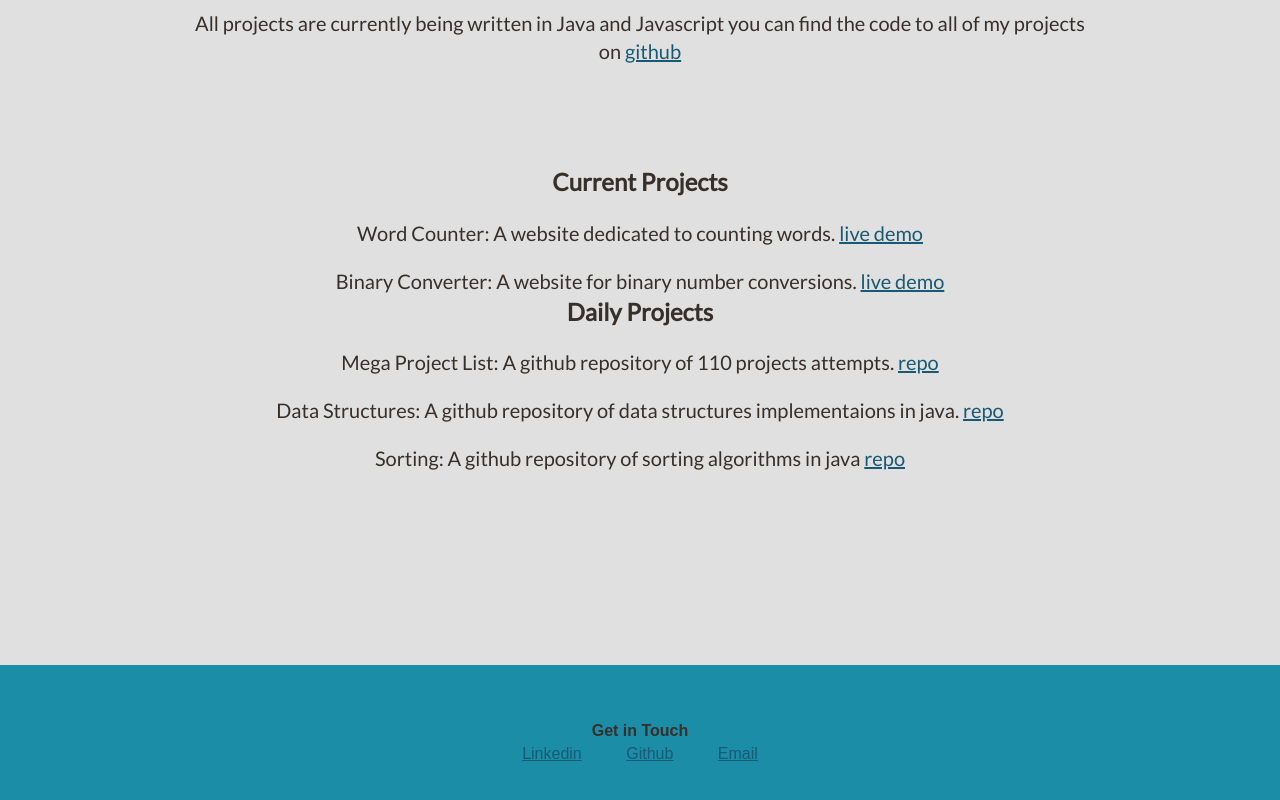
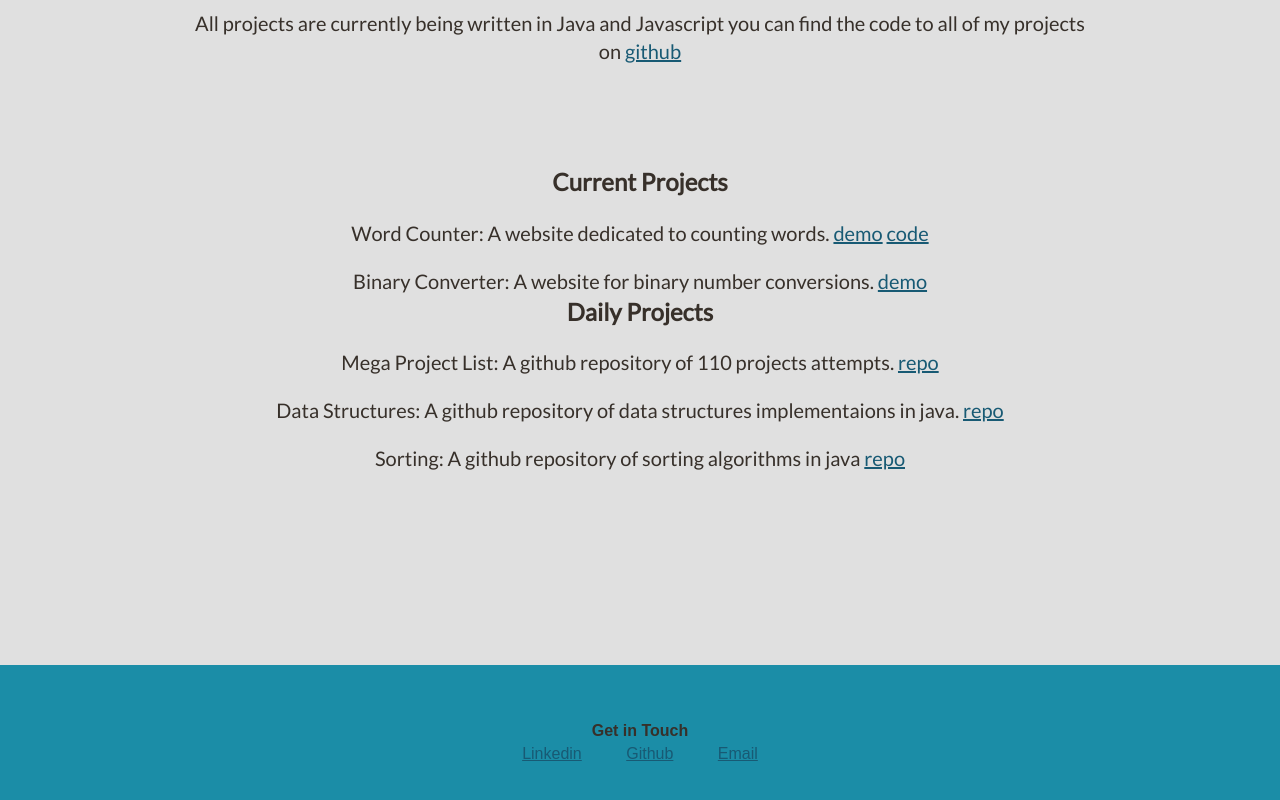
Before and after one commit to chrisdarling/chrisdarling.github.io, a plain HTML site: page index.html in a window 1280 px wide. Shown: the part 1232-2032 px from the top of the page. Drawn offline with Linux system fonts and the light colour scheme.

Commit message:
Update index.html

```diff
--- a/index.html
+++ b/index.html
@@ -54,8 +54,9 @@
 				      <section class="project-list">
 				      		<h2>Current Projects</h2>
 				      		<ul>
-				  				<li>Word Counter: A website dedicated to counting words. <a href="WordCounter/word-counter.html">live demo</a></li>
-				      			<li>Binary Converter: A website for binary number conversions. <a href="BinayToDecimal/binary-converter.html">live demo</a></li>
+				  				<li>Word Counter: A website dedicated to counting words. <a href="WordCounter/word-counter.html">demo</a>
+				  				<a href="https://github.com/chrisdarling/WordCounter/blob/master/js/count.js">code</a></li>
+				      			<li>Binary Converter: A website for binary number conversions. <a href="BinayToDecimal/binary-converter.html">demo</a></li>
 				      		</ul>
 
 				      		<h2>Daily Projects</h2>
```
